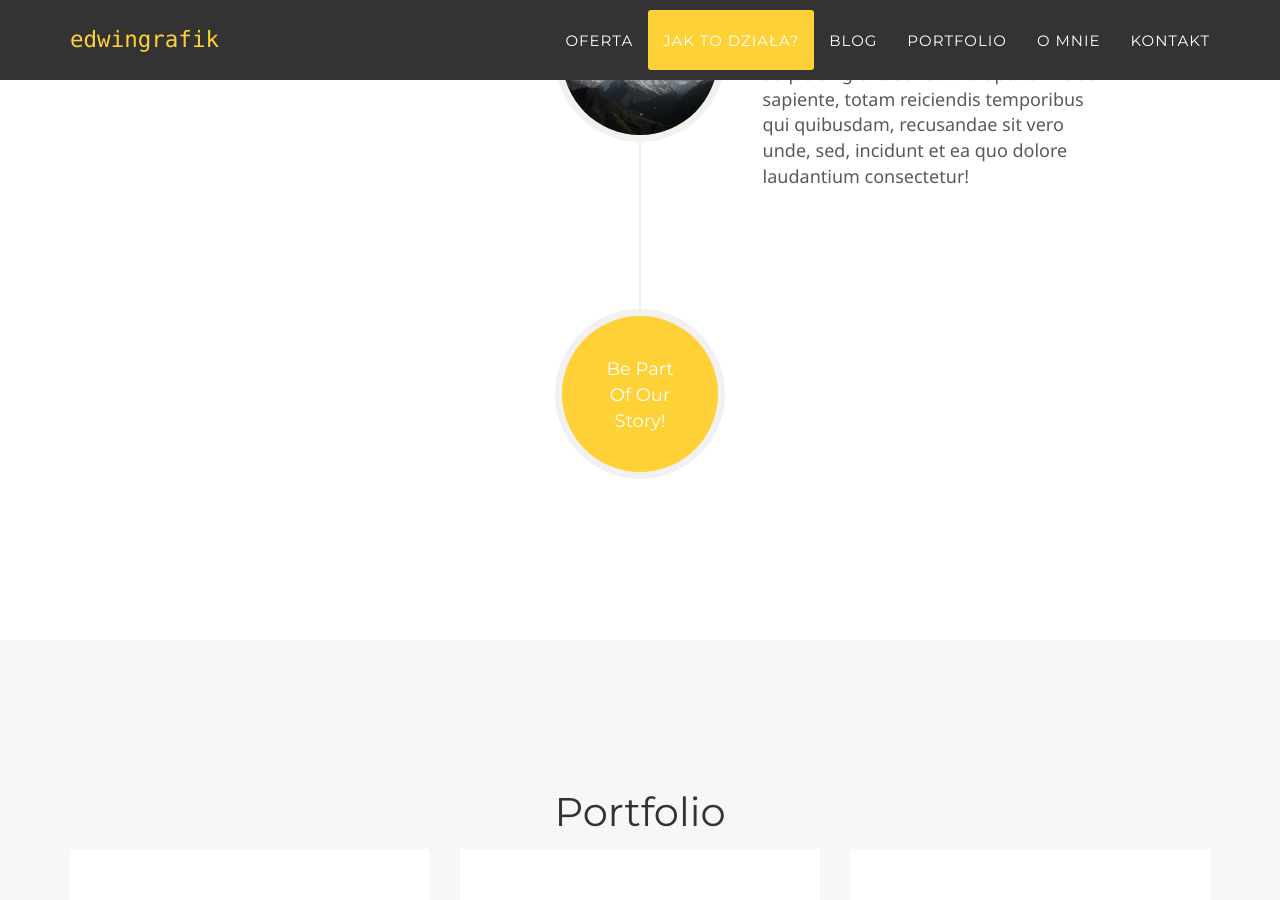
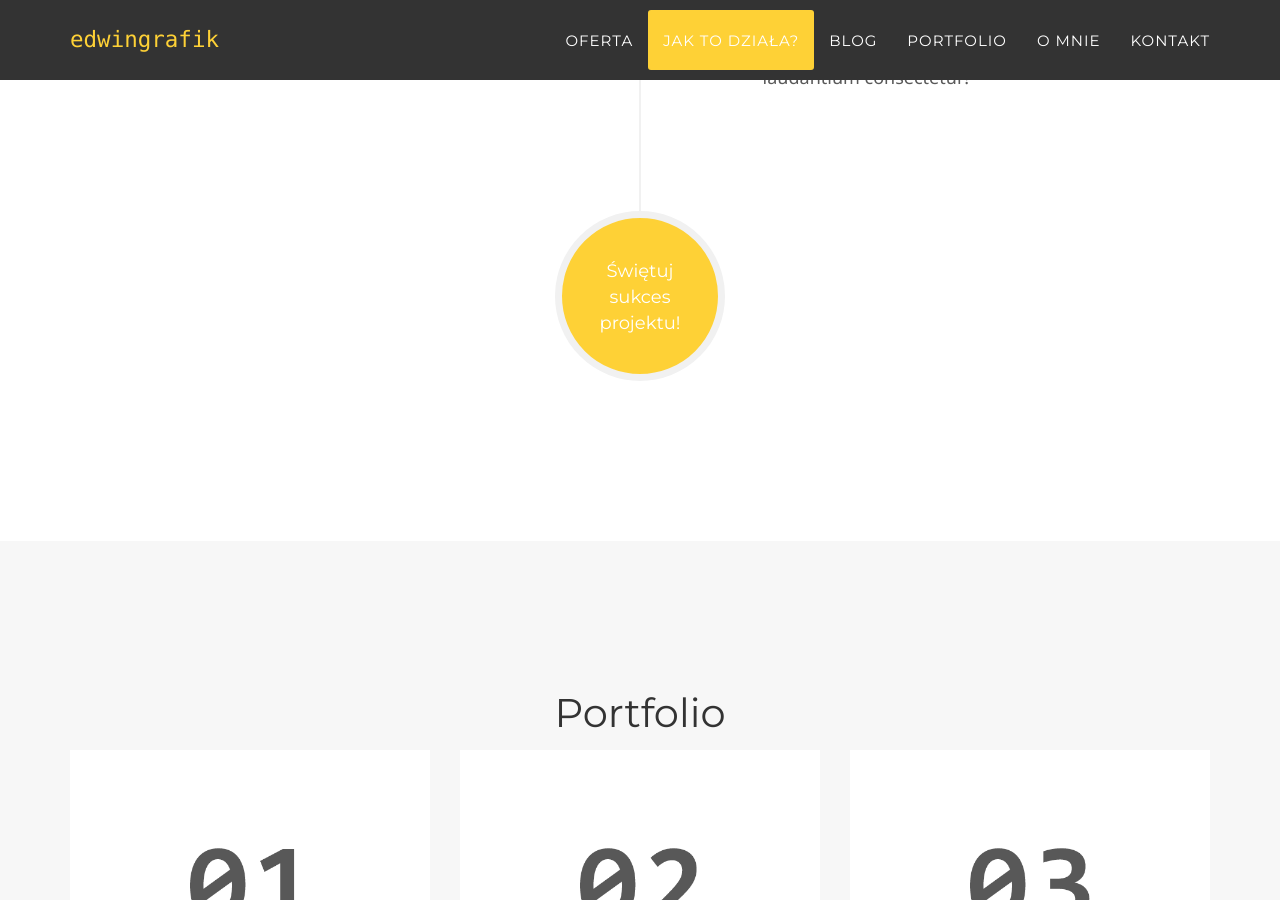
Before and after one commit to edwingrafik/edwingrafik.github.io, a Jekyll site: the page built from index.html, in a window 1280 px wide and 900 px high, scrolled down 3026 px. Built offline with Jekyll 4.4.1, drawn with Linux system fonts in a browser that asks for light colours; some web fonts are replaced; some of the changed text lies outside the part shown.

Commit message:
Update about.html

```diff
--- a/_includes/about.html
+++ b/_includes/about.html
@@ -4,7 +4,6 @@
             <div class="row">
                 <div class="col-lg-12 text-center">
                     <h2 class="section-heading">Jak to działa?</h2>
-                    <h3 class="section-subheading text-muted">Lorem ipsum dolor sit amet consectetur.</h3>
                 </div>
             </div>
             <div class="row">
@@ -12,7 +11,7 @@
                     <ul class="timeline">
                         <li>
                             <div class="timeline-image">
-                                <img class="img-circle img-responsive" src="img/about/1.jpg" alt="">
+                                <img class="img-circle img-responsive" src="img/about/1.jpg" alt="alt-jak-to-dziala">
                             </div>
                             <div class="timeline-panel">
                                 <div class="timeline-heading">
@@ -26,7 +25,7 @@
                         </li>
                         <li class="timeline-inverted">
                             <div class="timeline-image">
-                                <img class="img-circle img-responsive" src="img/about/2.jpg" alt="">
+                                <img class="img-circle img-responsive" src="img/about/2.jpg" alt="alt-jak-to-dziala">
                             </div>
                             <div class="timeline-panel">
                                 <div class="timeline-heading">
@@ -40,7 +39,7 @@
                         </li>
                         <li>
                             <div class="timeline-image">
-                                <img class="img-circle img-responsive" src="img/about/3.jpg" alt="">
+                                <img class="img-circle img-responsive" src="img/about/3.jpg" alt="alt-jak-to-dziala">
                             </div>
                             <div class="timeline-panel">
                                 <div class="timeline-heading">
@@ -54,7 +53,7 @@
                         </li>
                         <li class="timeline-inverted">
                             <div class="timeline-image">
-                                <img class="img-circle img-responsive" src="img/about/4.jpg" alt="">
+                                <img class="img-circle img-responsive" src="img/about/4.jpg" alt="alt-jak-to-dziala">
                             </div>
                             <div class="timeline-panel">
                                 <div class="timeline-heading">
@@ -68,9 +67,9 @@
                         </li>
                         <li class="timeline-inverted">
                             <div class="timeline-image">
-                                <h4>Be Part
-                                    <br>Of Our
-                                    <br>Story!</h4>
+                                <h4>Świętuj
+                                    <br>sukces
+                                    <br>projektu!</h4>
                             </div>
                         </li>
                     </ul>
```
